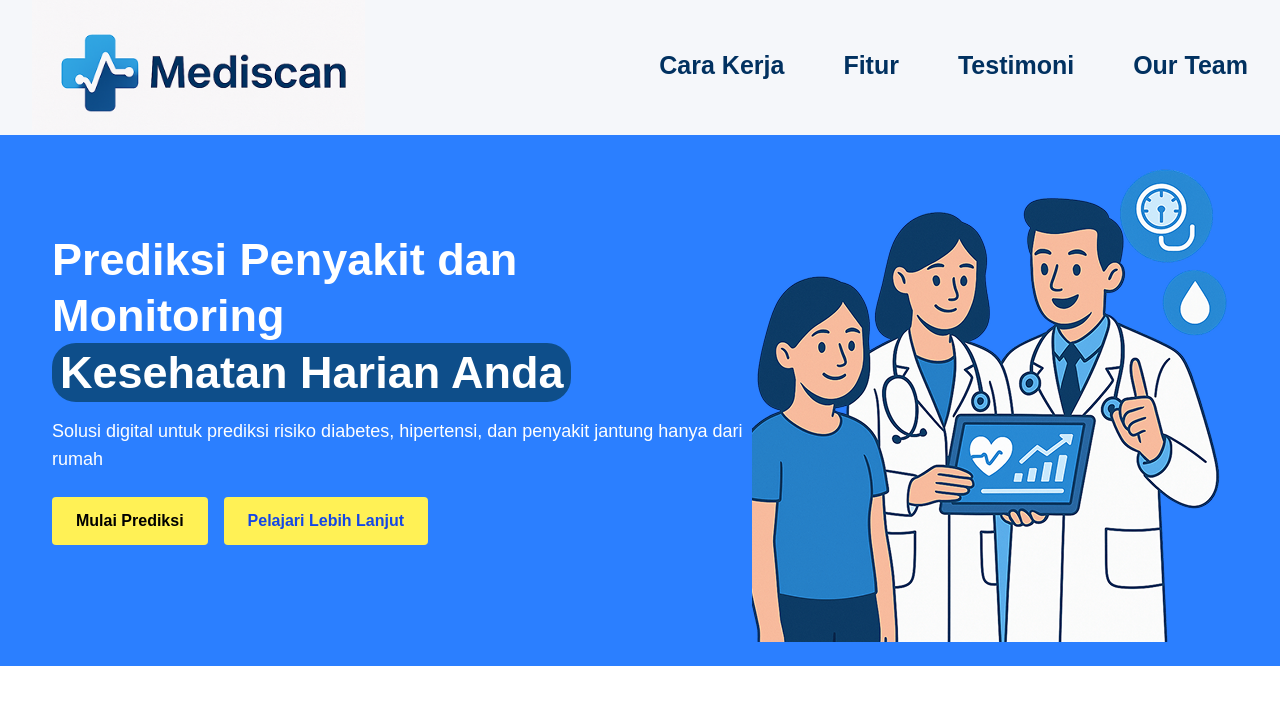
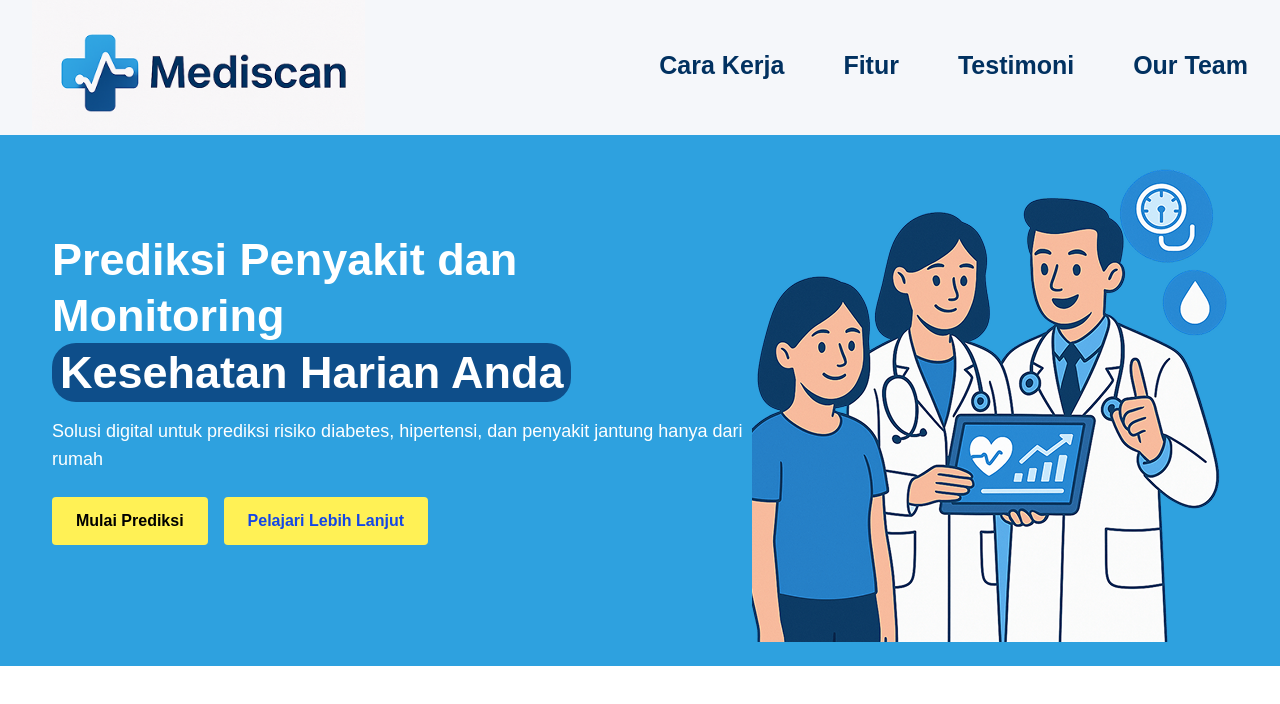
Before and after one commit to Zahran03/MediScan, a Next.js app: page / in a window 1280 px wide. Shown: the top 704 px of the page. Built offline with nearby package versions, Linux system fonts and the light colour scheme.

Commit message:
fix : change background color in hero section

```diff
--- a/src/app/components/HeroSection.jsx
+++ b/src/app/components/HeroSection.jsx
@@ -5,7 +5,7 @@ import Link from "next/link";
 
 export default function Hero() {
   return (
-    <div className="w-full bg-blue-500">
+    <div className="w-full bg-[#2EA1DF]">
       <section className="max-w-[1440px] h-[531px] mx-auto px-[52px] items-center ">
         <div className="w-full flex justify-between items-center ">
           {/* Left Content */}
@@ -21,7 +21,7 @@ export default function Hero() {
               penyakit jantung hanya dari rumah
             </p>
             <div className="flex flex-col sm:flex-row gap-4">
-              <Link href="/prediksi">
+              <Link href="/register">
                 <button className="bg-[#FFF155] text-black font-semibold px-6 py-3 rounded hover:bg-yellow-300 transition">
                   Mulai Prediksi
                 </button>
```
